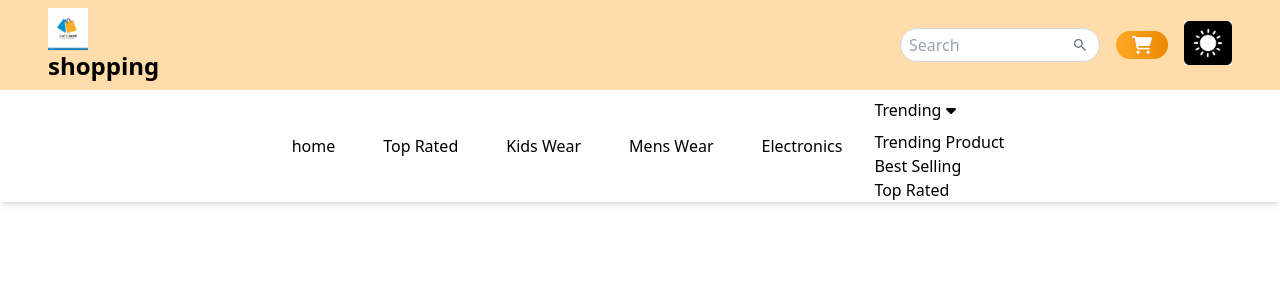
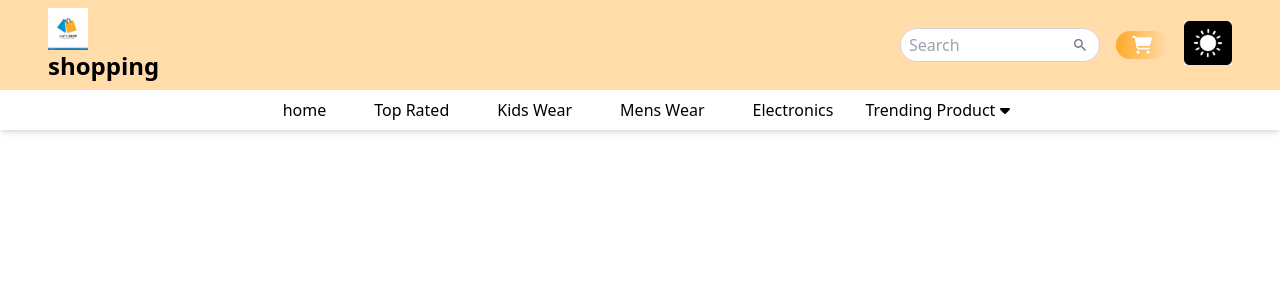
Before and after one commit to Niyonagize6369/online-shopping, a React (Vite) app: page / in a window 1280 px wide. Shown: the top 300 px of the page. Built offline with nearby package versions, Linux system fonts and the light colour scheme.

Commit message:
online-shopping pushed

```diff
--- a/src/components/DarkMode.jsx
+++ b/src/components/DarkMode.jsx
@@ -7,13 +7,13 @@ const DarkMode = () => {
     localStorage.getItem("theme") ? localStorage.getItem("theme") : "light"
   );
   const element = document.documentElement; //html element
-  console.log(theme);
+  // console.log(theme);
   React.useEffect(() => {
-    if (theme === "dark") {
-      element.classList.add("dark");
-      localStorage.element("theme", "dark");
+    if (theme === "Dark") {
+      element.classList.add("Dark");
+      localStorage.setItem("theme", "Dark");
     } else {
-      element.classList.remove("dark");
+      element.classList.remove("Dark");
       localStorage.setItem("theme", "light");
     }
   }, [theme]);
--- a/src/components/Navbar.jsx
+++ b/src/components/Navbar.jsx
@@ -51,7 +51,7 @@ const dropdownLinks = [
 ];
 function Navbar() {
   return (
-    <div className="relative z-40 duration-200 shadow-md bg-whitedack:bg-gray-900 dark:text-green-600">
+    <div className="relative z-40 duration-200 shadow-md bg-whitedack:bg-gray-900 dark:text-black">
       {/* upper nav */}
       <div className="py-2 bg-primary/40">
         <div className="container flex items-center justify-between">
@@ -83,7 +83,7 @@ function Navbar() {
             {/* order button */}
             <button
               onClick={() => alert("Ordering not available yet")}
-              className="flex gap-3 px-4 py-1 text-white transition-all duration-200 rounded-full bg-gradient-to-r from-primary to-secondary item center group "
+              className="flex gap-3 px-4 py-1 text-white transition-all duration-200 rounded-full bg-gradient-to-r from-primary to- secondary item center group "
             >
               <span className="hidden transition-all duration-200 group-hover:block">
                 Order
@@ -113,18 +113,27 @@ function Navbar() {
             </li>
           ))}
           {/* {simple dropdown and links} */}
-          <li className="relative group">
+          <li className="relative cursor-pointer group">
             <a href="#" className="flex items-center gap-[2px] py-2">
-              Trending
+              Trending Product
               <span>
                 <FaCaretDown className="transition-all duration-200 group-hover:rotate-180" />
               </span>
             </a>
-            <div>
+            <div
+              className="absolute z-[9999] hidden
+               group-hover:block w-[150px]
+            rounded-md  bg-white p-2 text-black shadow-md"
+            >
               <ul>
                 {dropdownLinks.map((data) => (
                   <li key={data.id}>
-                    <a href={data.link}>{data.name}</a>
+                    <a
+                      href={data.link}
+                      className="inline-block w-full p-2 rounded-md hover:bg-primary/20"
+                    >
+                      {data.name}
+                    </a>
                   </li>
                 ))}
               </ul>
```
